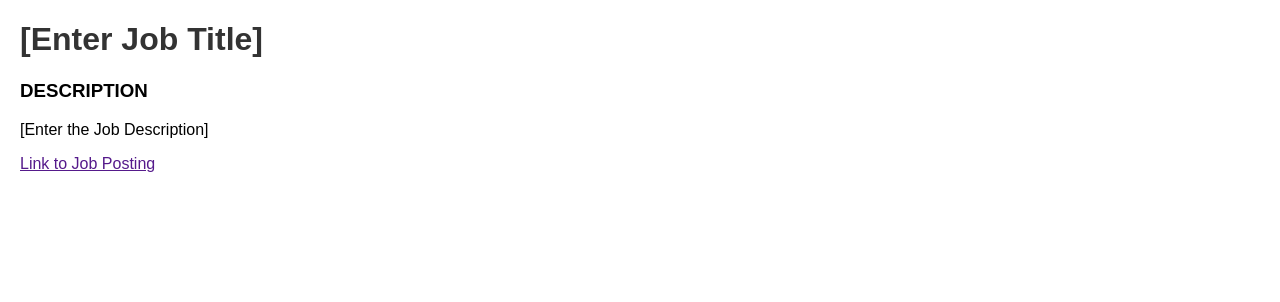
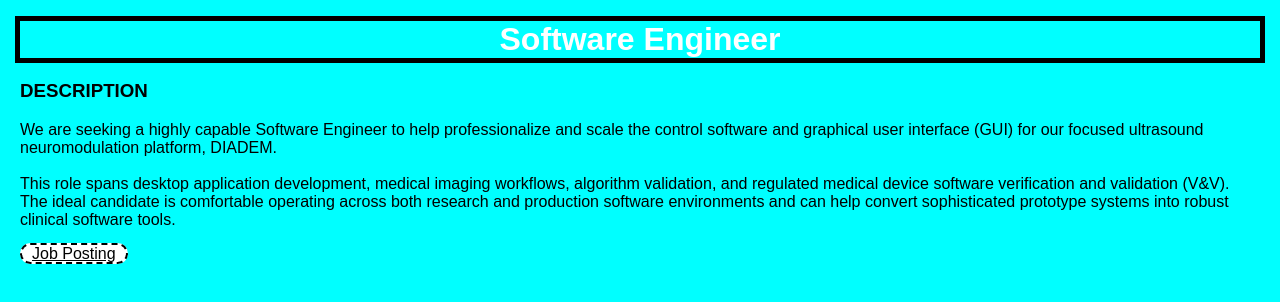
Before and after one commit to Jamal2047/Jamal-Demo-nextech-app, a plain HTML site: page programming-warmup/index.html in a window 1280 px wide. Drawn offline with Linux system fonts and the light colour scheme.

Commit message:
My first edit of a career page

```diff
--- a/programming-warmup/index.html
+++ b/programming-warmup/index.html
@@ -8,9 +8,12 @@
       body {
         font-family: Arial, sans-serif;
         margin: 20px;
+        background-color: cyan;
       }
       h1 {
-        color: #333;
+        color: #ffffff;
+        outline: 5px solid black;
+        text-align: center;
       }
       h3 {
         text-transform: uppercase;
@@ -18,15 +21,36 @@
       p {
         line-height: 1.5 em;
       }
+
+      a {
+        padding-left: 10px;
+        padding-right: 10px;
+        background-color: white;
+        color: black;
+        border: 2px dashed black;
+        border-radius: 20px;
+      }
+
       a:hover {
         background-color: yellow;
       }
     </style>
   </head>
   <body>
-    <h1>[Enter Job Title]</h1>
+    <h1>Software Engineer</h1>
     <h3>Description</h3>
-    <p>[Enter the Job Description]</p>
-    <a href="">Link to Job Posting</a>
+    <p>We are seeking a highly capable Software Engineer to help professionalize and scale the
+       control software and graphical user interface (GUI) for our focused ultrasound
+       neuromodulation platform, DIADEM.
+       <br>
+       <br>
+       This role spans desktop application development, medical imaging workflows,
+       algorithm validation, and regulated medical device software verification and
+       validation (V&V). The ideal candidate is comfortable operating across both
+       research and production software environments and can help convert sophisticated
+       prototype systems into robust clinical software tools.</p>
+    <a href="https://www.indeed.com/jobs?q=Software+engineer&l=&from=searchOnHP%2Cwhatautocomplet
+    e%2CwhatautocompleteSourceStandard&vjk=79bbc666f8681d18&advn=1188226553082484">
+    Job Posting</a>
   </body>
 </html>
```
